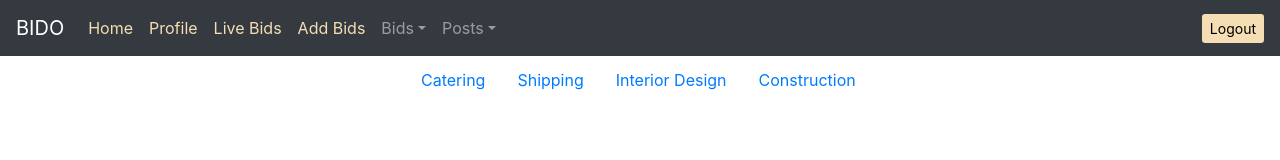
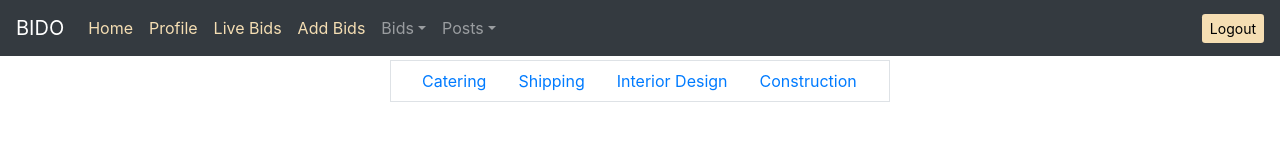
Before and after one commit to Thakurking/bido, a React (Create React App) app in the folder bido-frontend/: page /home in a window 1280 px wide. Shown: the top 160 px of the page. Built offline with nearby package versions, Linux system fonts and the light colour scheme; sample sign-in values are in the browser's storage.

Commit message:
made some changes

```diff
--- a/bido-frontend/src/component/screens/homeComponent/home.postNavigation.js
+++ b/bido-frontend/src/component/screens/homeComponent/home.postNavigation.js
@@ -79,7 +79,7 @@ const PostNavigation = () => {
   };
   return (
     <div>
-      <Container fluid="md" className="justify-center homeContainer">
+      <Container fluid="md" className="justify-center border homeContainer">
         <Row>
           <Col>
             <Nav>
```
